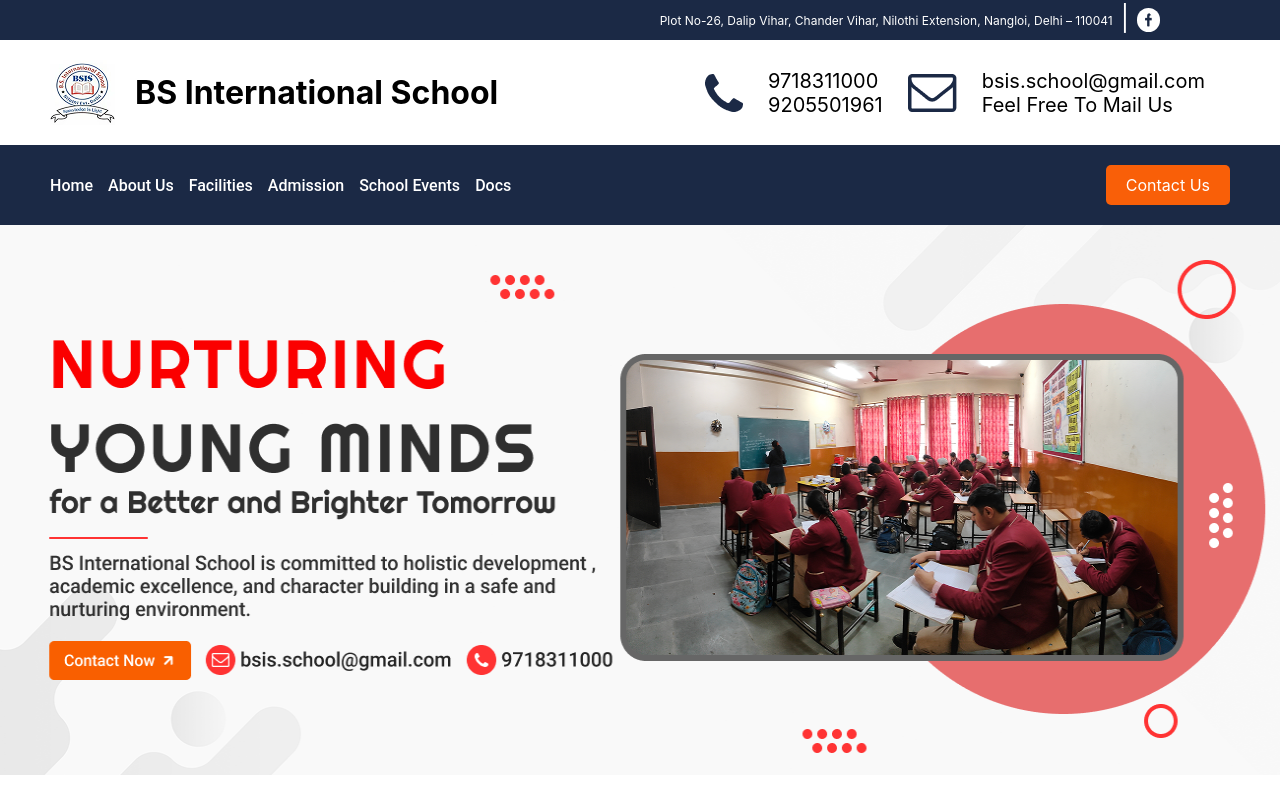
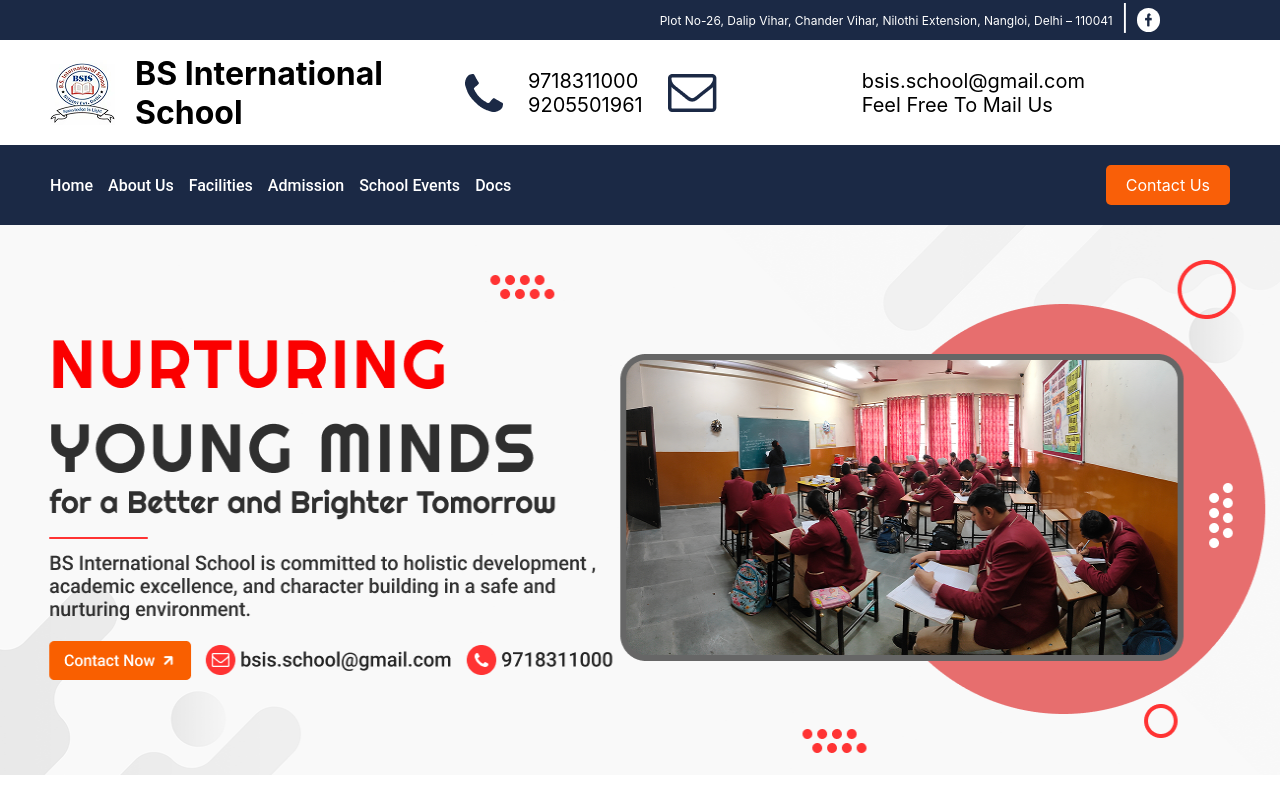
Before and after one commit to souravsharma-dev/react-School-Website, a React (Create React App) app: page / in a window 1280 px wide. Shown: the top 796 px of the page. Built offline with nearby package versions, Linux system fonts and the light colour scheme.

Commit message:
Change in the Navbar

```diff
--- a/src/Components/Navbar/index.jsx
+++ b/src/Components/Navbar/index.jsx
@@ -114,7 +114,7 @@
                         display: 'flex',
                         flexDirection: 'column',
                         fontSize: '20px',
-                        padding: '10px',
+                        padding: '130px',
                         borderRadius: '50px',
                     }}>
                         <p>bsis.school@gmail.com <br />Feel Free To Mail Us</p>
```
